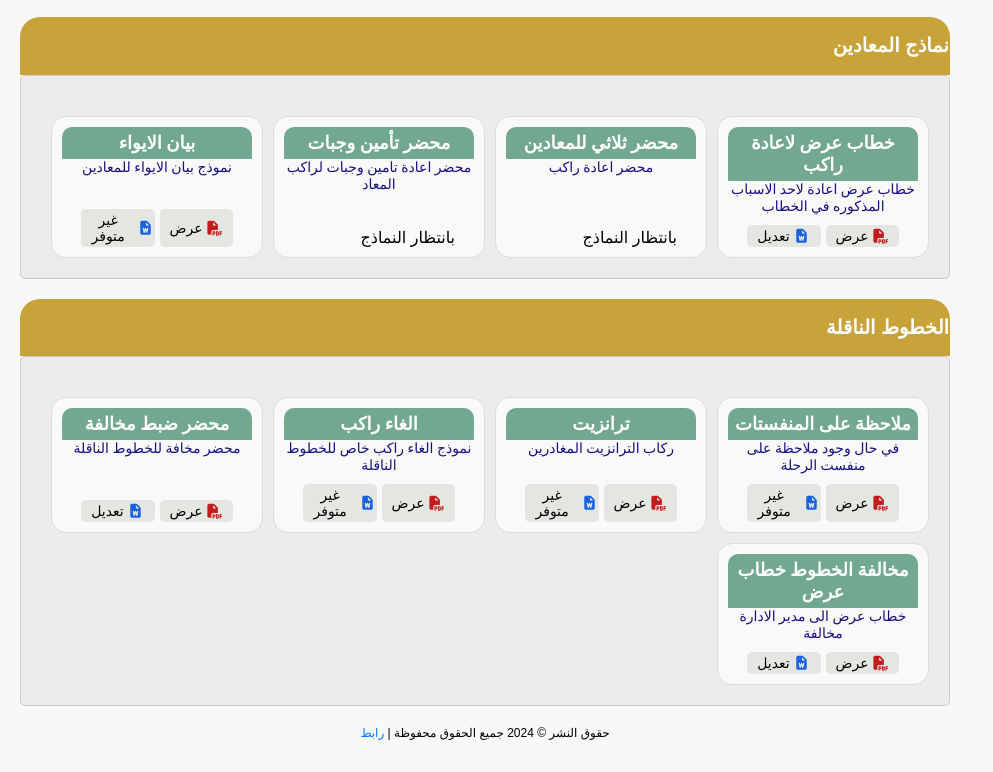
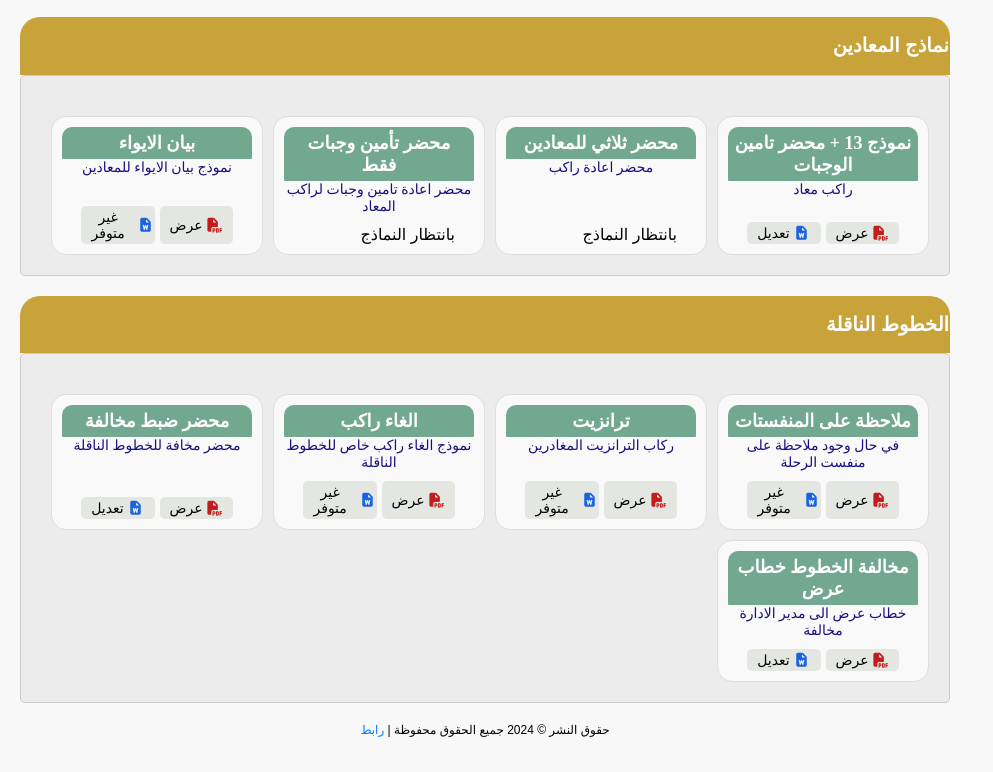
Before and after one commit to saud5161/passportstamp, a plain HTML site: page Arrival.html in a window 1280 px wide. Shown: the part 3485-4257 px from the top of the page, without its empty margins (0-993 px from the left). Drawn offline with Linux system fonts and the light colour scheme.

Commit message:
Update Arrival.html

```diff
--- a/Arrival.html
+++ b/Arrival.html
@@ -869,8 +869,8 @@
                     <div class="button">
                         <div class="icon-container">
                             <div class="description">
-                                <h3>خطاب عرض لاعادة راكب </h3>
-                                <p> خطاب عرض اعادة لاحد الاسباب المذكوره في الخطاب</p>
+                                <h3>نموذج 13 + محضر تامين الوجبات</h3>
+                                <p> راكب معاد </p>
                             </div>
                         </div>
                         <div class="button-container">
@@ -895,7 +895,7 @@
                     <div class="button">
                         <div class="icon-container">
                             <div class="description">
-                                <h3>محضر تأمين وجبات</h3>
+                                <h3>محضر تأمين وجبات فقط</h3>
                                 <p>محضر اعادة تامين وجبات لراكب المعاد </p>
                             </div>
                         </div>
```
